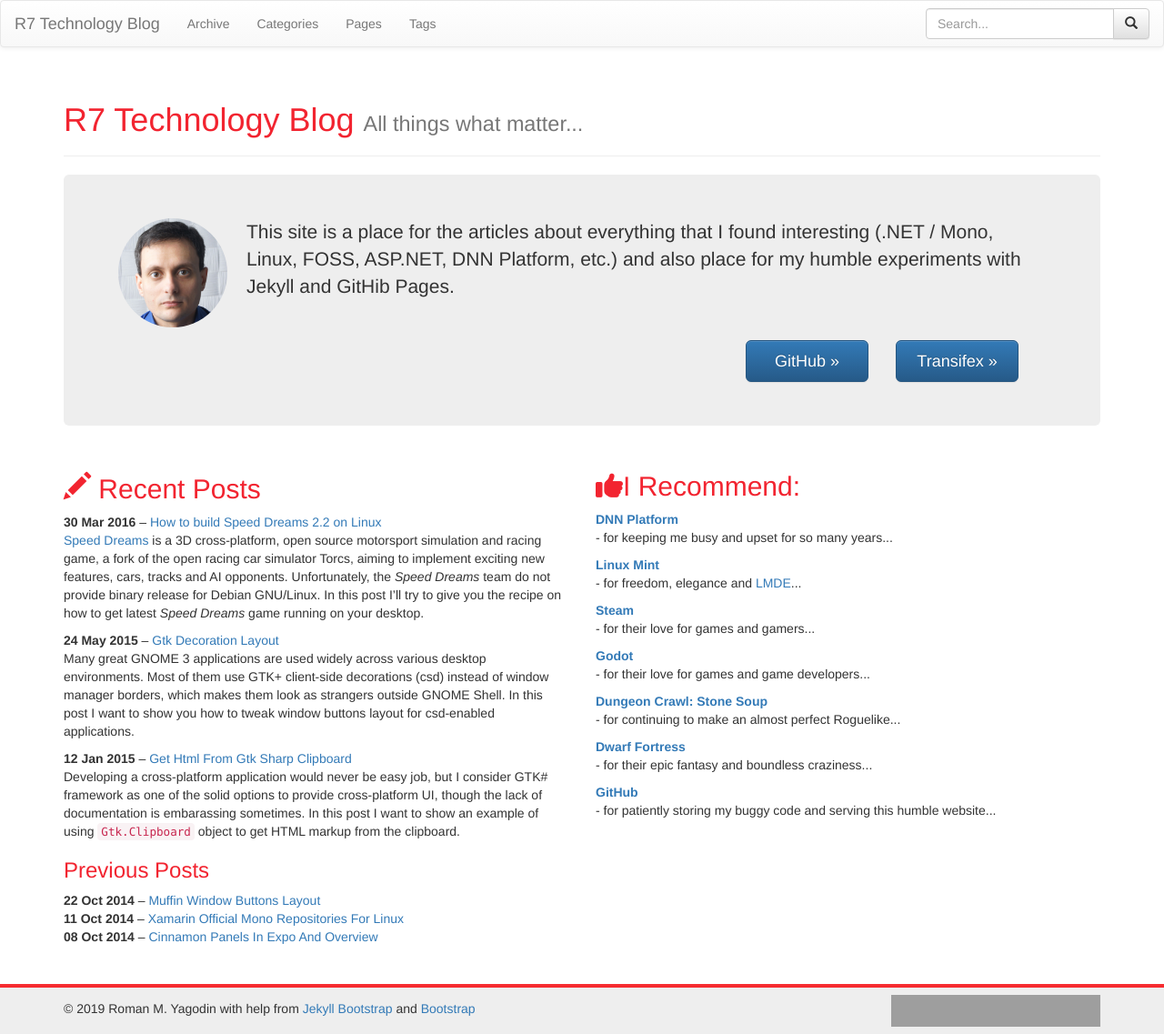
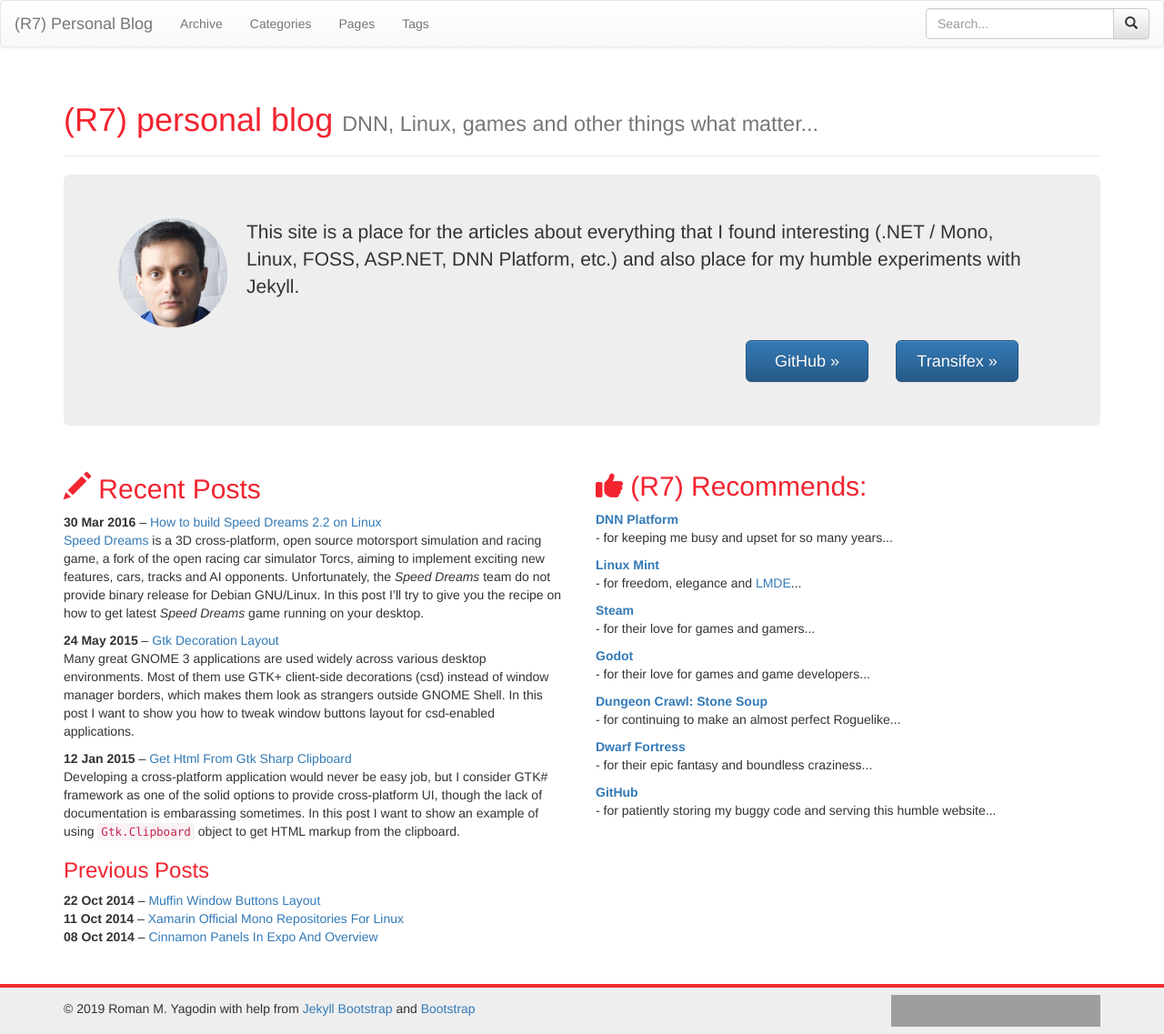
Before and after one commit to roman-yagodin/roman-yagodin.github.io, a Jekyll site: the page built from index.html, in a window 1280 px wide. Shown: the whole page at 91% size. Built offline with Jekyll 4.4.1, drawn with Linux system fonts in a browser that asks for light colours; nearby versions of some CDN libraries; grey boxes are pictures that could not be loaded.

Commit message:
Update site info, R7 => (R7)

```diff
--- a/_config.yml
+++ b/_config.yml
@@ -12,7 +12,7 @@ excerpt_separator: <!-- more -->
 # Themes are encouraged to use these universal variables
 # so be sure to set them if your theme uses them.
 #
-title : R7 Technology Blog
+title : (R7) Personal Blog
 tagline : Site Tagline
 author :
   name : Roman M. Yagodin
--- a/_includes/i_recommend.html
+++ b/_includes/i_recommend.html
@@ -1,4 +1,4 @@
-<h2><span class="fas fa-thumbs-up"></span>I Recommend:</h2>
+<h2><span class="fas fa-thumbs-up"></span> (R7) Recommends:</h2>
 <dl>
 	<dt><a href="https://github.com/dnnsoftware/Dnn.Platform/" target="_blank">DNN Platform</a></dt>
 	<dd>- for keeping me busy and upset for so many years...</dd>
--- a/_includes/jumbotron.html
+++ b/_includes/jumbotron.html
@@ -1,6 +1,6 @@
 <div class="jumbotron">
 	<p><img class="img-circle pull-left" style="width:120px;height:120px;margin-right:1em" src="{{BASE_PATH}}/assets/images/yagodin_rm_square.jpg" alt="Roman M. Yagodin" />
-		This site is a place for the articles about everything that I found interesting (.NET / Mono, Linux, FOSS, ASP.NET, DNN Platform, etc.) and also place for my humble experiments with Jekyll and GitHib Pages.
+		This site is a place for the articles about everything that I found interesting (.NET / Mono, Linux, FOSS, ASP.NET, DNN Platform, etc.) and also place for my humble experiments with Jekyll.
 	</p>
 	<div class="clearfix"></div>
 	<div class="container" style="margin-top:1em">
--- a/_includes/projects_cloud.html
+++ b/_includes/projects_cloud.html
@@ -1,4 +1,4 @@
-<h2><span class="glyphicon glyphicon-cog"></span> R7 Projects Cloud</h2>
+<h2><span class="glyphicon glyphicon-cog"></span> (R7) Projects Cloud</h2>
 <h3>DNN Platform <small>ASP.NET Web CMF</small></h3>
 <p><span class="badge">ASP.NET</span> <span class="badge">C#</span> <span class="badge">jQuery</span></p>
 <ul>
--- a/index.html
+++ b/index.html
@@ -1,7 +1,7 @@
 ---
 layout: page
-title: R7 Technology Blog
-tagline: All things what matter...
+title: (R7) personal blog
+tagline: DNN, Linux, games and other things what matter...
 ---
 {% include JB/setup %}
 
```
Also changed, not shown: README.md.
